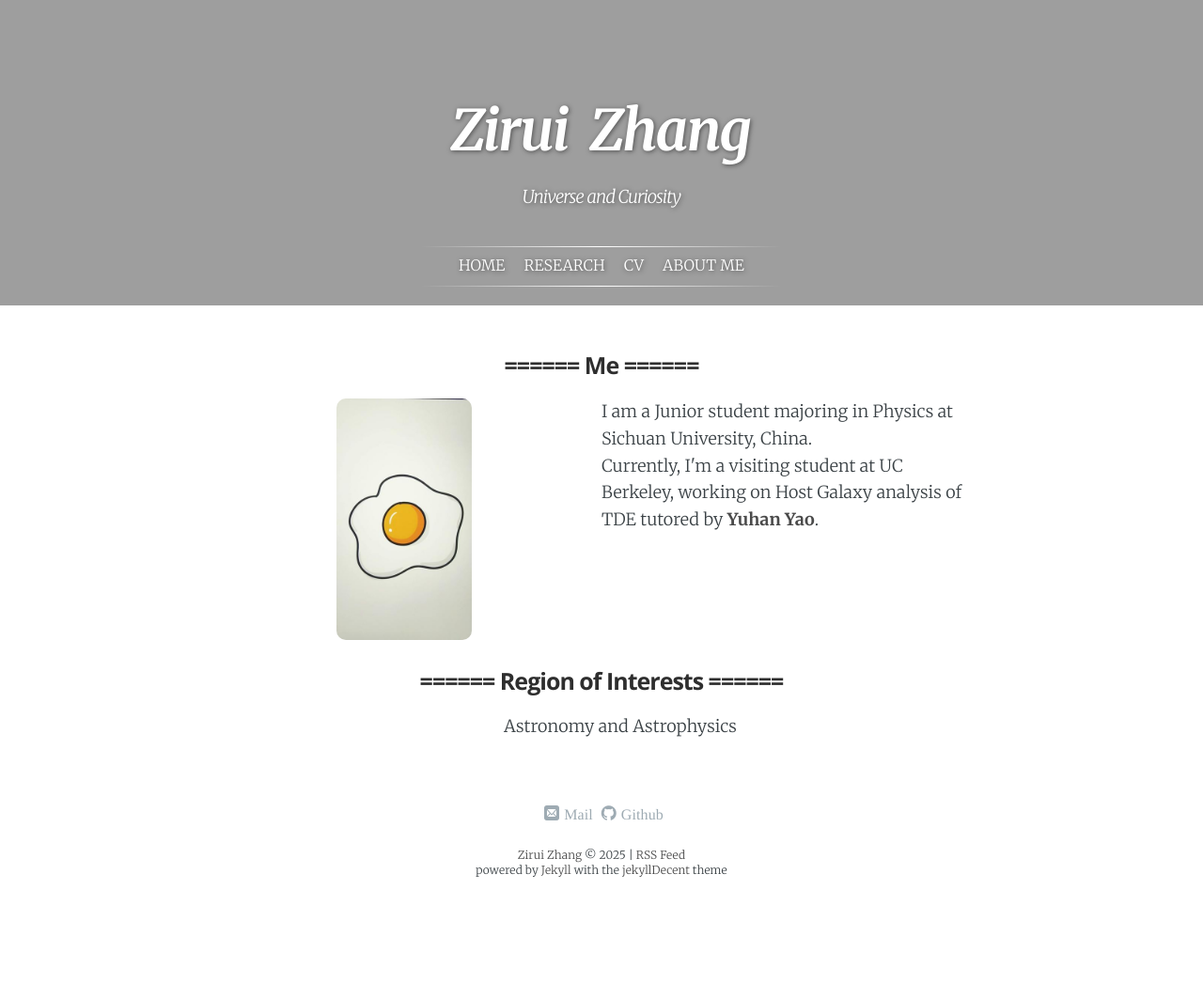
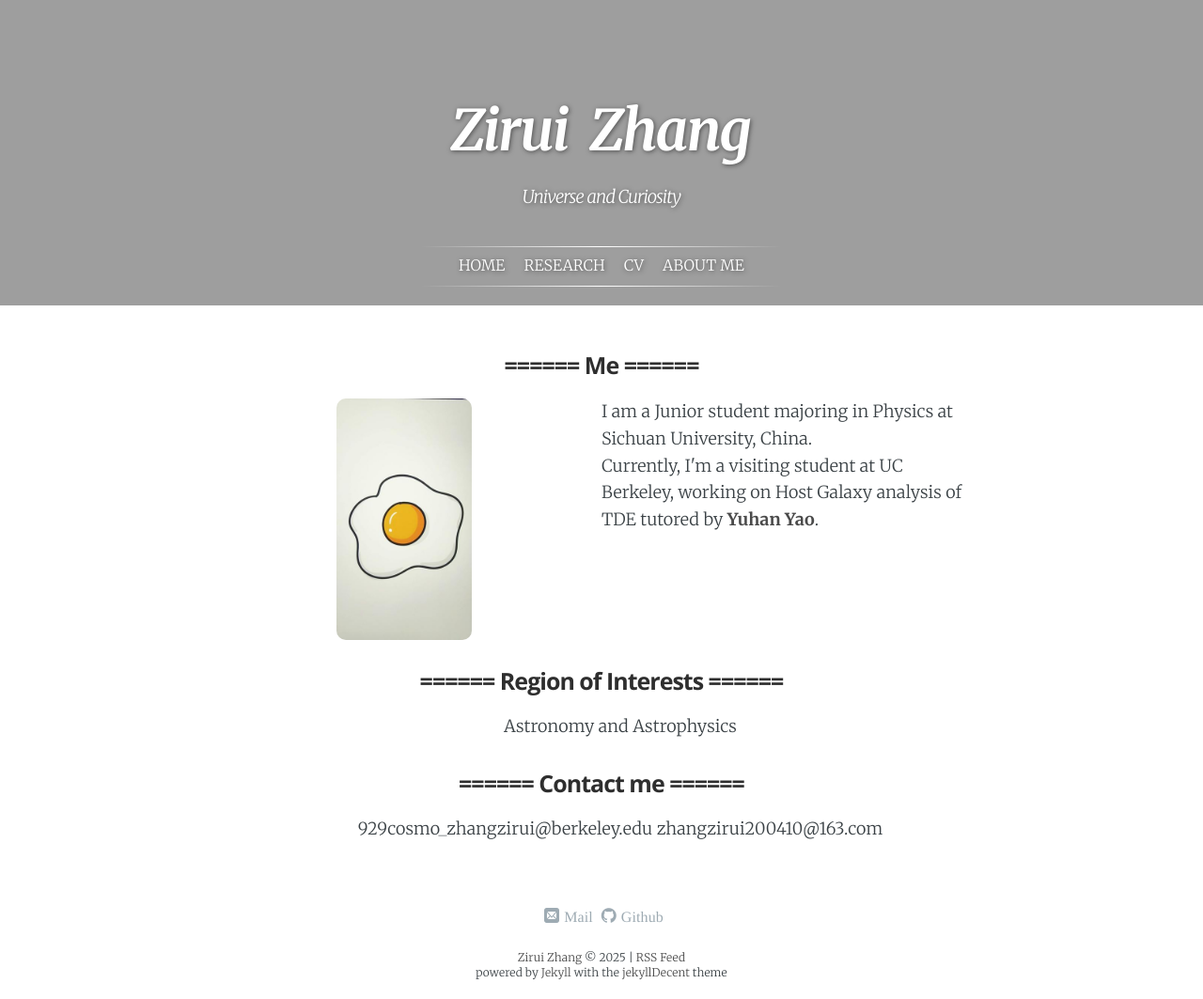
Before and after one commit to ZAKIRAM0/ZAKIRAM0.github.io, a Jekyll site: the page built from index.html, in a window 1280 px wide. Shown: the whole page at 94% size. Built offline with Jekyll 4.4.1, drawn with Linux system fonts in a browser that asks for light colours; some web fonts are replaced; a script that is not in the unit is left out; before the commit the page ends 954 px from its top, so only the background shows below that.

Commit message:
Update index.html

```diff
--- a/index.html
+++ b/index.html
@@ -45,3 +45,15 @@ layout: default
      </ul>
    </div>
 </div>
+
+<div class="mat-elevation-z3" style = "text-align:center;">
+    </div>
+       <h2>======  Contact me  ======</h2>
+   </div>
+   <div class="content">
+       <ul>
+           929cosmo_zhangzirui@berkeley.edu
+           zhangzirui200410@163.com
+     </ul>
+   </div>
+</div>
```
